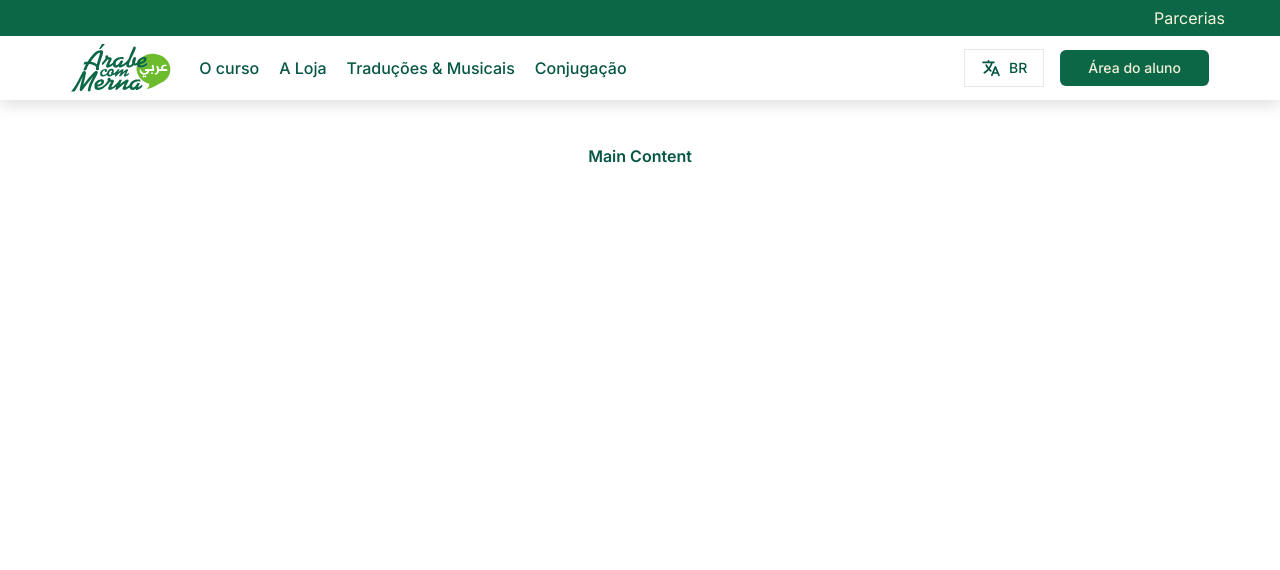
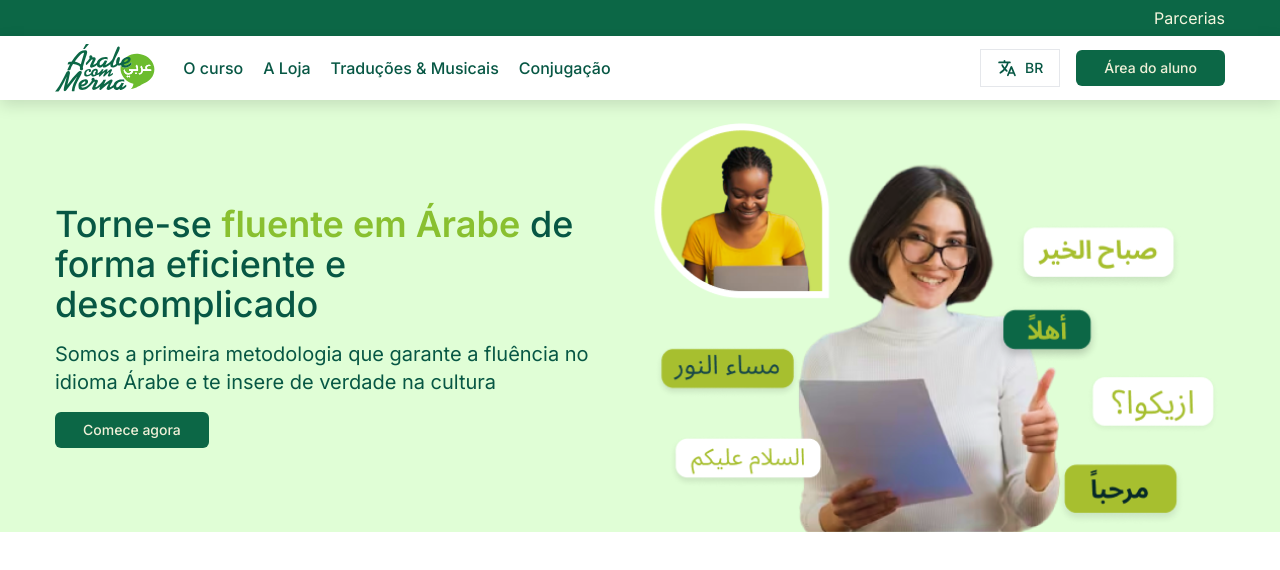
Before and after one commit to junplid/arabe-com-merna, a Next.js app: page / in a window 1280 px wide. Shown: the top 570 px of the page. Built offline with nearby package versions, Linux system fonts and the light colour scheme.

Commit message:
section 1

```diff
--- a/src/app/layout.tsx
+++ b/src/app/layout.tsx
@@ -24,8 +24,8 @@ export default function RootLayout({
   return (
     <html lang="pt-br">
       <body className={inter.className}>
-        <div>
-          <div className="relative z-20 bg-primary px-4">
+        <div className="z-20 relative">
+          <div className="bg-primary px-4">
             <div className="max-w-default m-auto h-9 items-center flex justify-end">
               <span className="text-light-gray font-normal">Parcerias</span>
             </div>
@@ -35,9 +35,10 @@ export default function RootLayout({
               background: "#fff",
               boxShadow: "0px 5px 15px 0px rgba(0, 0, 0, 0.13)",
             }}
+            className="px-4 z-10"
           >
             <header className="top-9 max-w-default m-auto py-2 flex flex-col">
-              <div className="px-4 flex justify-between items-center">
+              <div className="flex justify-between items-center">
                 <div className="flex gap-4 lg:gap-7 items-center">
                   <LogoComponent />
                   <nav className="hidden md:block">
@@ -62,16 +63,16 @@ export default function RootLayout({
                   <a className="hidden mobile:block hover:bg-primary-hover text-sm font-medium duration-200 bg-primary py-2 px-7 text-white cursor-pointer rounded-md">
                     Área do aluno
                   </a>
-                  <div className="mobile:hidden block">
-                    <MenuMobileComponent />
-                  </div>
                 </div>
               </div>
               <NavTabletComponent />
             </header>
           </div>
         </div>
-        <div className="-z-20 relative">{children}</div>
+        <div className="mobile:hidden block">
+          <MenuMobileComponent />
+        </div>
+        <div className="">{children}</div>
       </body>
     </html>
   );
--- a/src/app/page.tsx
+++ b/src/app/page.tsx
@@ -1,7 +1,41 @@
+import Image from "next/image";
+import MainImage from "../../public/images/main.png";
+
 export default function Home() {
   return (
-    <div className="h-28 text-primary font-semibold w-full flex justify-center items-center">
-      Main Content
+    <div>
+      <div className="px-4 pt-5 bg-section-1">
+        <section className="flex-col lg:flex-row gap-5 flex items-center max-w-default m-auto">
+          <div
+            style={{ maxWidth: 563 }}
+            className="py-4 lg:py-0 flex flex-col gap-y-4 items-baseline"
+          >
+            <h1 className="text-3xl lg:text-4xl leading-tight text-primary font-medium">
+              Torne-se{" "}
+              <span className="text-secondary font-semibold">
+                fluente em Árabe
+              </span>{" "}
+              de forma eficiente e descomplicado
+            </h1>
+            <p className="text-primary text-lg lg:text-xl">
+              Somos a primeira metodologia que garante a fluência no idioma
+              Árabe e te insere de verdade na cultura
+            </p>
+            <a className="hover:bg-primary-hover text-sm font-medium duration-200 bg-primary py-2 px-7 text-white cursor-pointer rounded-md">
+              Comece agora
+            </a>
+          </div>
+          <div className="md:max-w-md lg:max-w-2xl px-5 lg:px-0">
+            <Image
+              src={MainImage}
+              alt="Imagem principal"
+              width={580 + 380}
+              height={406.55 + 380}
+              priority
+            />
+          </div>
+        </section>
+      </div>
     </div>
   );
 }
--- a/src/components/MenuMobile/index.tsx
+++ b/src/components/MenuMobile/index.tsx
@@ -27,7 +27,10 @@ export const MenuMobileComponent = (): JSX.Element => {
 
   return (
     <div ref={ref}>
-      <button onClick={() => setOpen(!open)} className="border p-2">
+      <button
+        onClick={() => setOpen(!open)}
+        className="z-40 absolute -translate-y-14 right-0 -translate-x-4 border p-2"
+      >
         {open ? (
           <IoCloseSharp className="text-primary" size={30} />
         ) : (
@@ -36,7 +39,7 @@ export const MenuMobileComponent = (): JSX.Element => {
       </button>
       <div
         style={{ background: "#fff", top: open ? 100 : -280 }}
-        className={`-z-10 pb-2 pt-5 fixed w-full left-0 shadow-lg shadow-black/10 duration-500`}
+        className={`pb-2 pt-5 fixed w-full left-0 shadow-lg shadow-black/10 duration-500`}
       >
         <div className="flex gap-4 px-4">
           <div ref={refLanguage} className="relative w-2/3 h-14">
--- a/tailwind.config.js
+++ b/tailwind.config.js
@@ -22,7 +22,8 @@ module.exports = {
       backgroundColor: {
         "primary": "#0C6746",
         "primary-hover": "#0c7850",
-        "secondary": "#89C030"
+        "secondary": "#89C030",
+        "section-1": "#E0FED6"
       }
     },
   },
```
Also changed, not shown: public/images/main.png (added).
